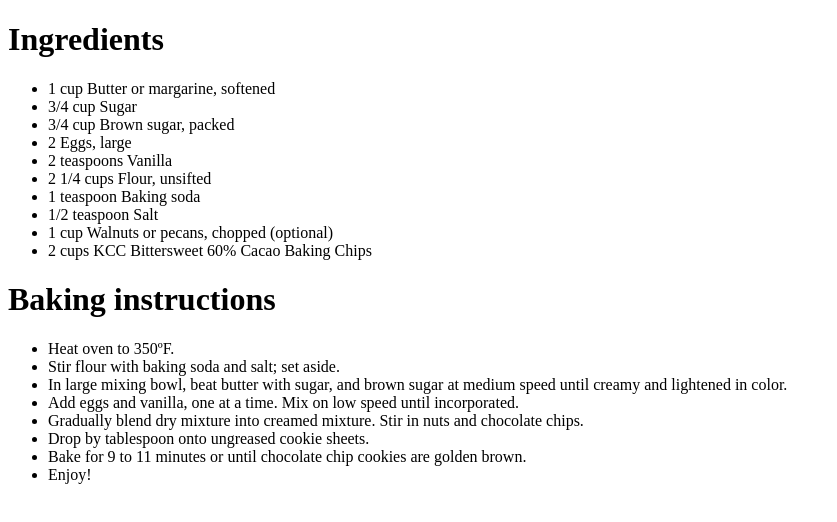
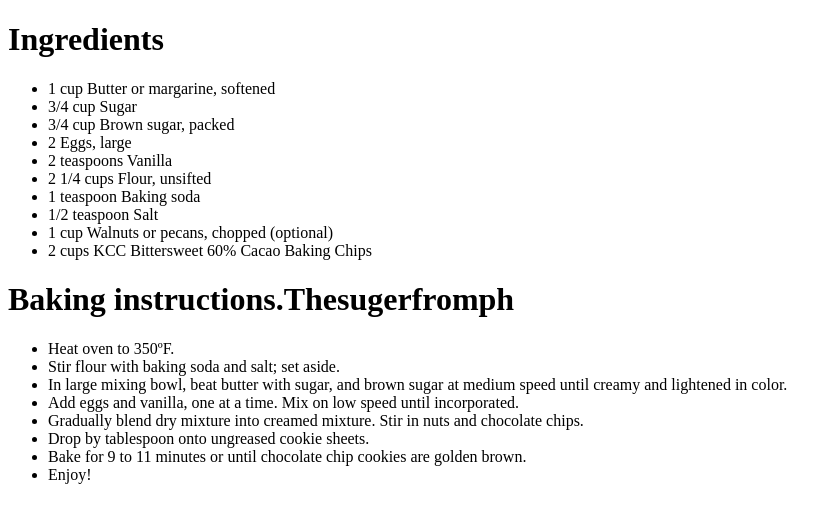
Before and after one commit to steveprogramc/cokie., a plain HTML site: page secret recipe.htm in a window 1280 px wide. Shown: the whole page, without its empty margins (0-837 px from the left). Drawn offline with Linux system fonts and the light colour scheme.

Commit message:
Update secret recipe.htm

```diff
--- a/secret recipe.htm
+++ b/secret recipe.htm
@@ -15,7 +15,7 @@
 <li>1 cup Walnuts or pecans, chopped (optional)</li>
 <li>2 cups KCC Bittersweet 60% Cacao Baking Chips</li>
 </ul>
-<h1>Baking instructions</h1>
+<h1>Baking instructions.Thesugerfromph</h1>
 <ul>
 <li>Heat oven to 350ºF.</li>
 <li>Stir flour with baking soda and salt; set aside.</li>
```
